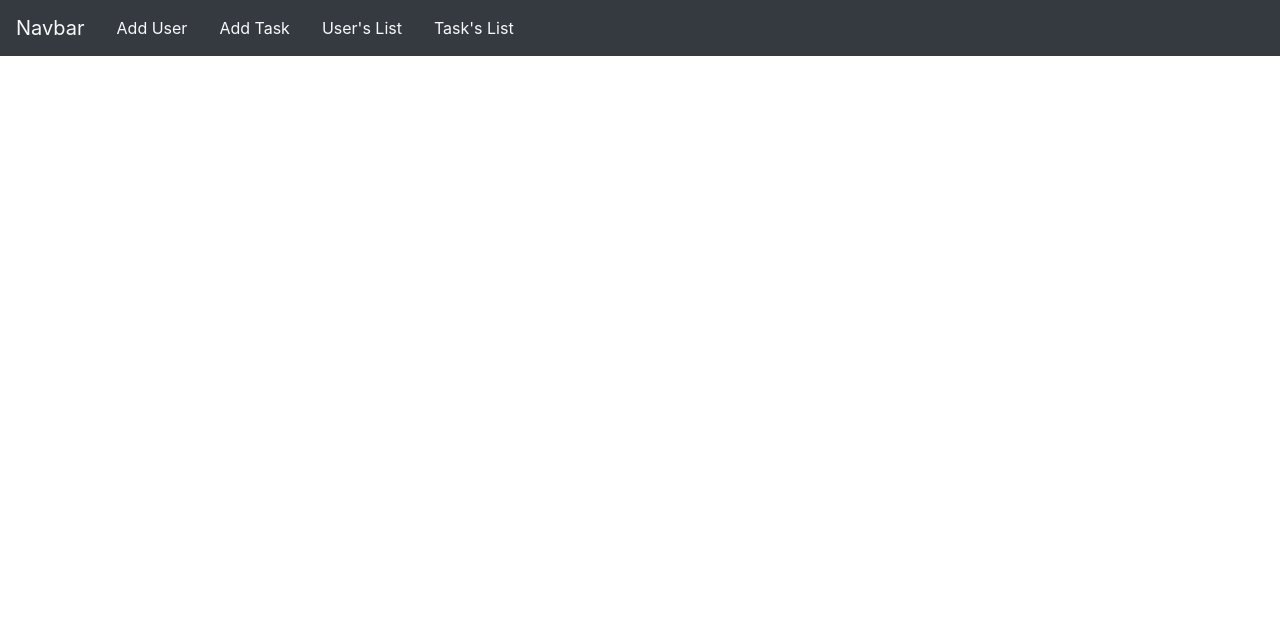
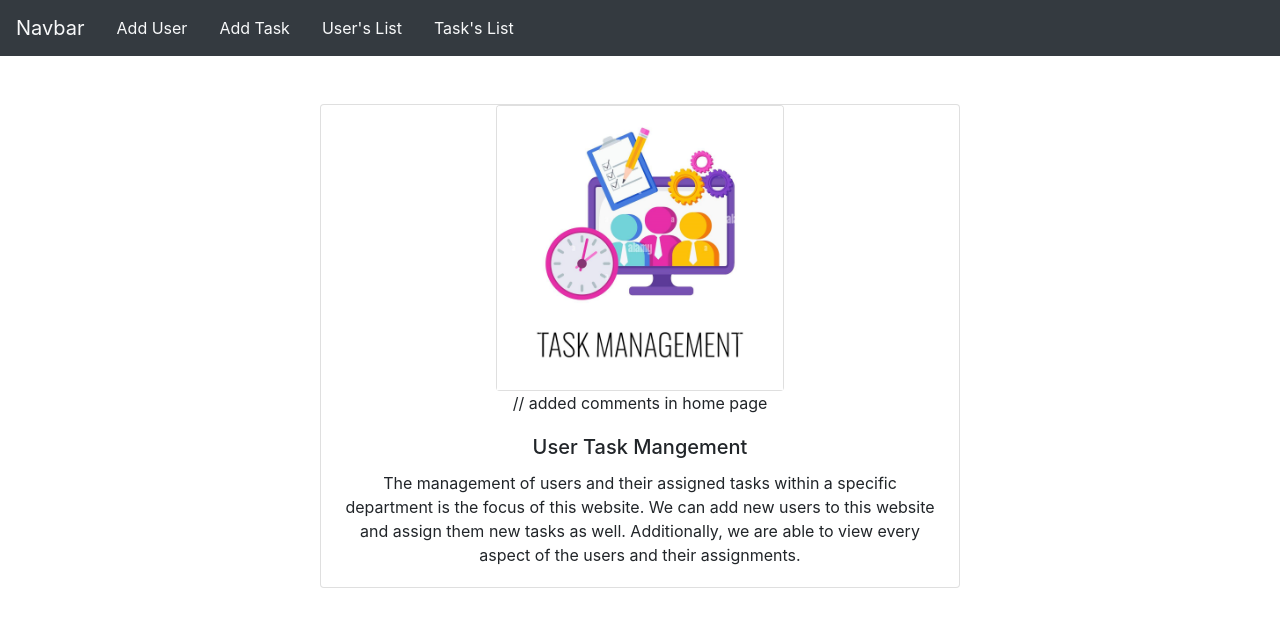
Before and after one commit to bhukanbhavdip/User-Task-Management, a React (Create React App) app in the folder client/: page / in a window 1280 px wide. Shown: the top 626 px of the page. Built offline with nearby package versions, Linux system fonts and the light colour scheme.

Commit message:
Update App.js

```diff
--- a/client/src/App.js
+++ b/client/src/App.js
@@ -14,7 +14,7 @@
       <BrowserRouter>
       <Navbar/>
         <Routes>
-          <Route path='/add-task' element={<Home/>}/>
+          <Route path='/' element={<Home/>}/>
           <Route path='/add-task' element={<AddTask/>}/>
           <Route path='/add-user' element={<AddUser/>}/>
           <Route path='/task-list' element={<TaskList/>}/>
```
